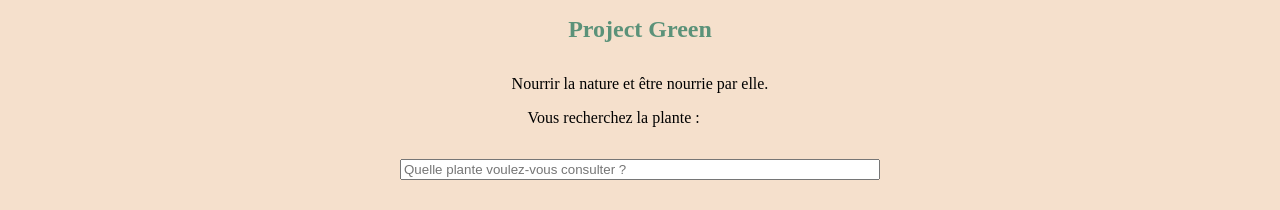
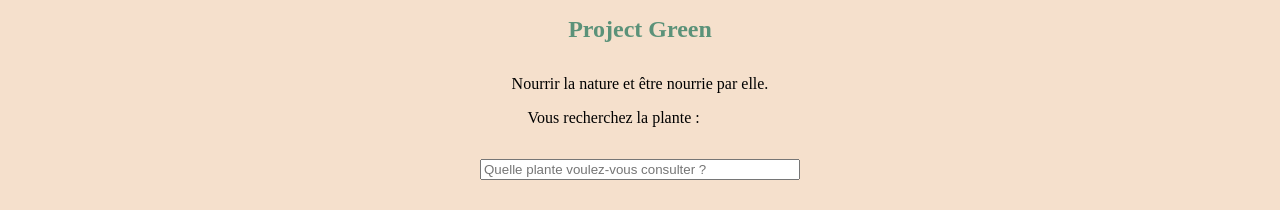
Before and after one commit to Estelle-Mchd/Project_Green, a React (Vite) app: page / in a window 1280 px wide. Shown: the top 210 px of the page. Built offline with nearby package versions, Linux system fonts and the light colour scheme; grey boxes are pictures that could not be loaded.

Commit message:
Changement OK

```diff
--- a/src/App.css
+++ b/src/App.css
@@ -31,7 +31,7 @@ section p {
 
 section input {
     margin: 0 auto;
-    width: 30rem;
+    width: 20rem;
 }
 
 main {
--- a/src/App.tsx
+++ b/src/App.tsx
@@ -61,7 +61,8 @@ function App() {
       ></input></section>
       <main>
         {filteredPlants.map((plantes) => (
-          <Card key={plantes.specie}
+          <Card
+            key={plantes.specie}
             specie={plantes.specie}
             imgSrc={plantes.imgSrc}
             description={plantes.description}
```
